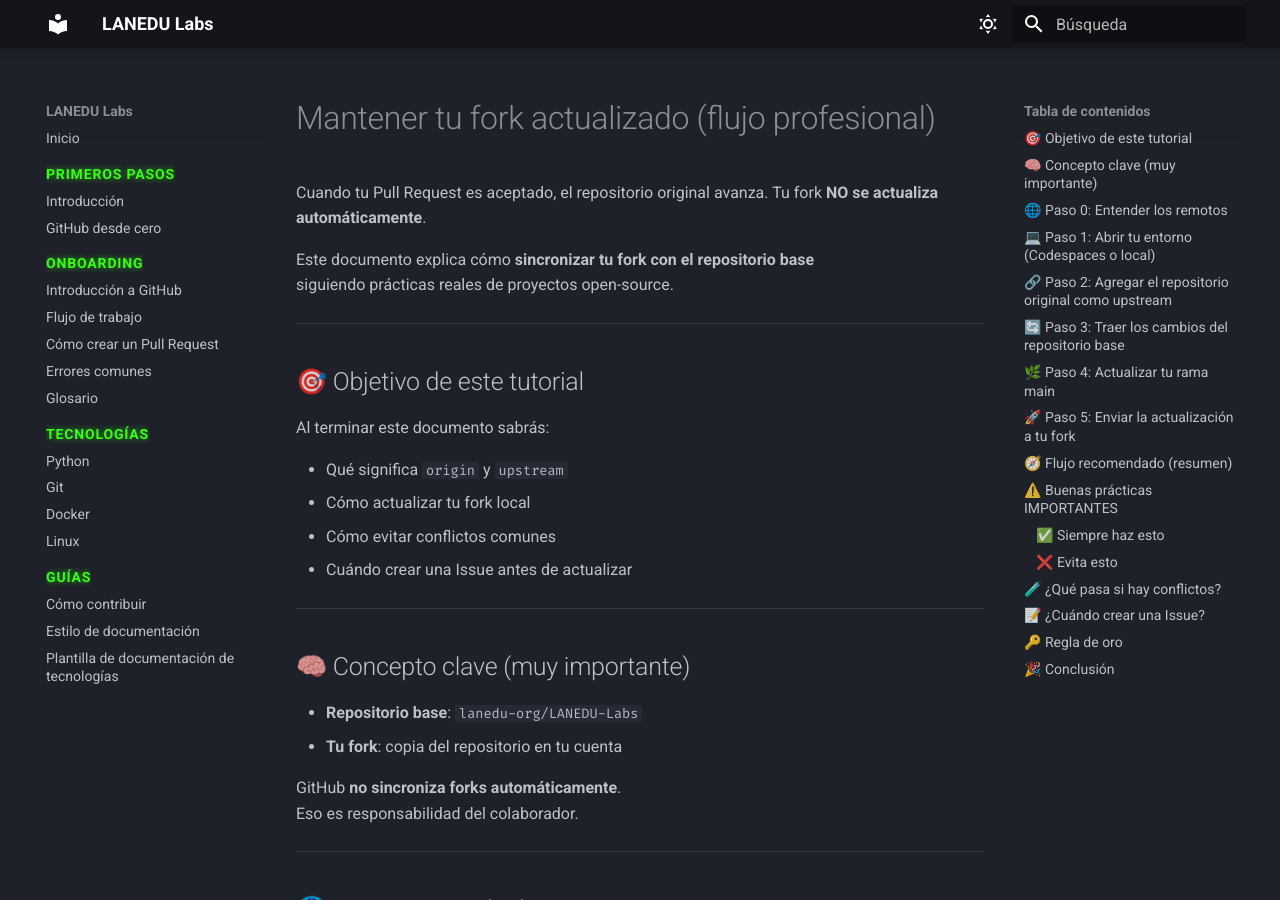
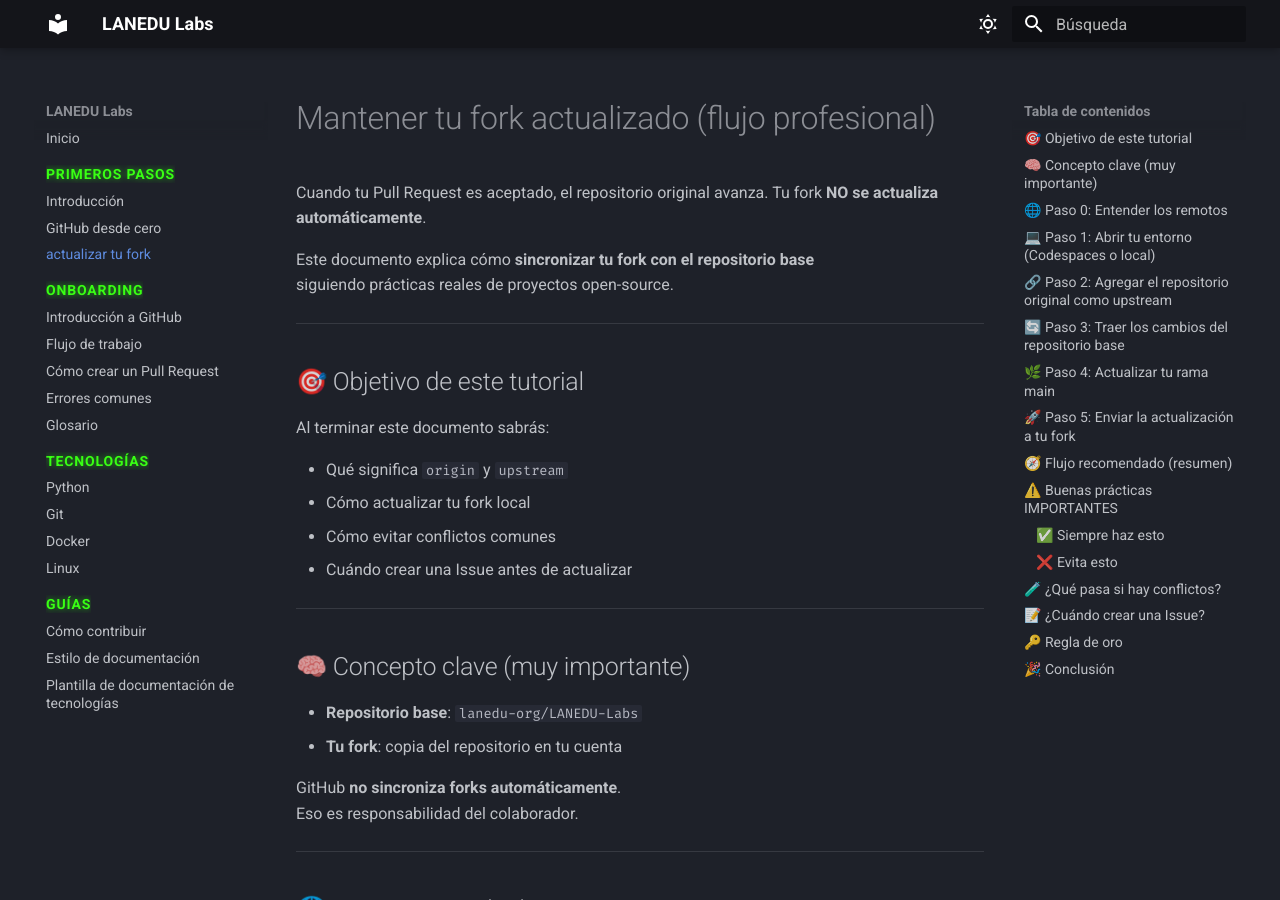
Before and after one commit to lanedu-org/LANEDU-Labs, an MkDocs documentation site: the page built from docs/primeros-pasos/actualizar-tu-fork.md, in a window 1280 px wide and 900 px high. Built offline with MkDocs 1.6.1 and Material for MkDocs 9.7.7, drawn with Linux system fonts in a browser that asks for light colours.

Commit message:
docs:contenido para primeros pasos

```diff
--- a/mkdocs.yml
+++ b/mkdocs.yml
@@ -38,6 +38,7 @@ nav:
   - Primeros pasos:
       - Introducción: primeros-pasos/index.md
       - GitHub desde cero: primeros-pasos/github-desde-cero.md
+      - actualizar tu fork: primeros-pasos/actualizar-tu-fork.md
 
 
 
```
